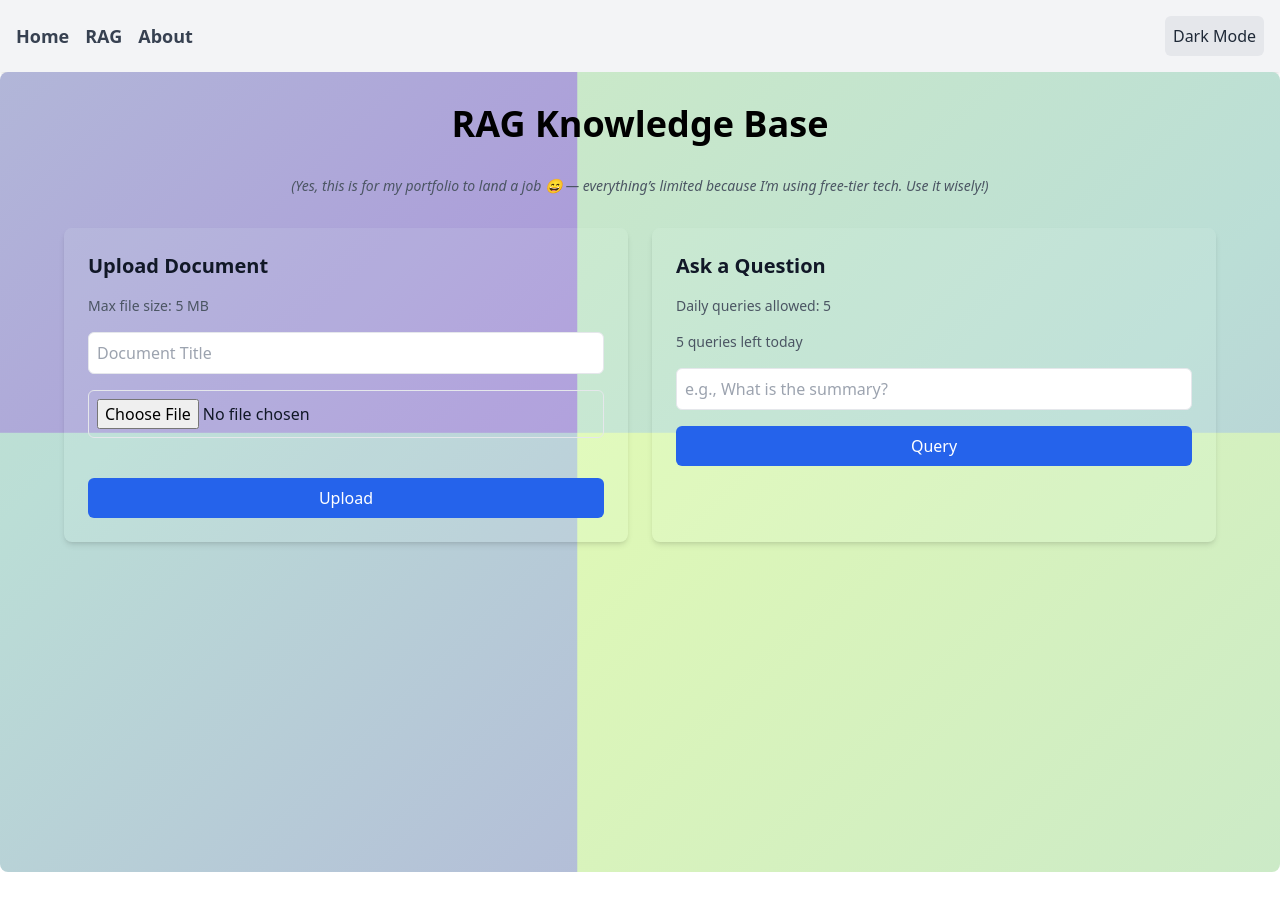
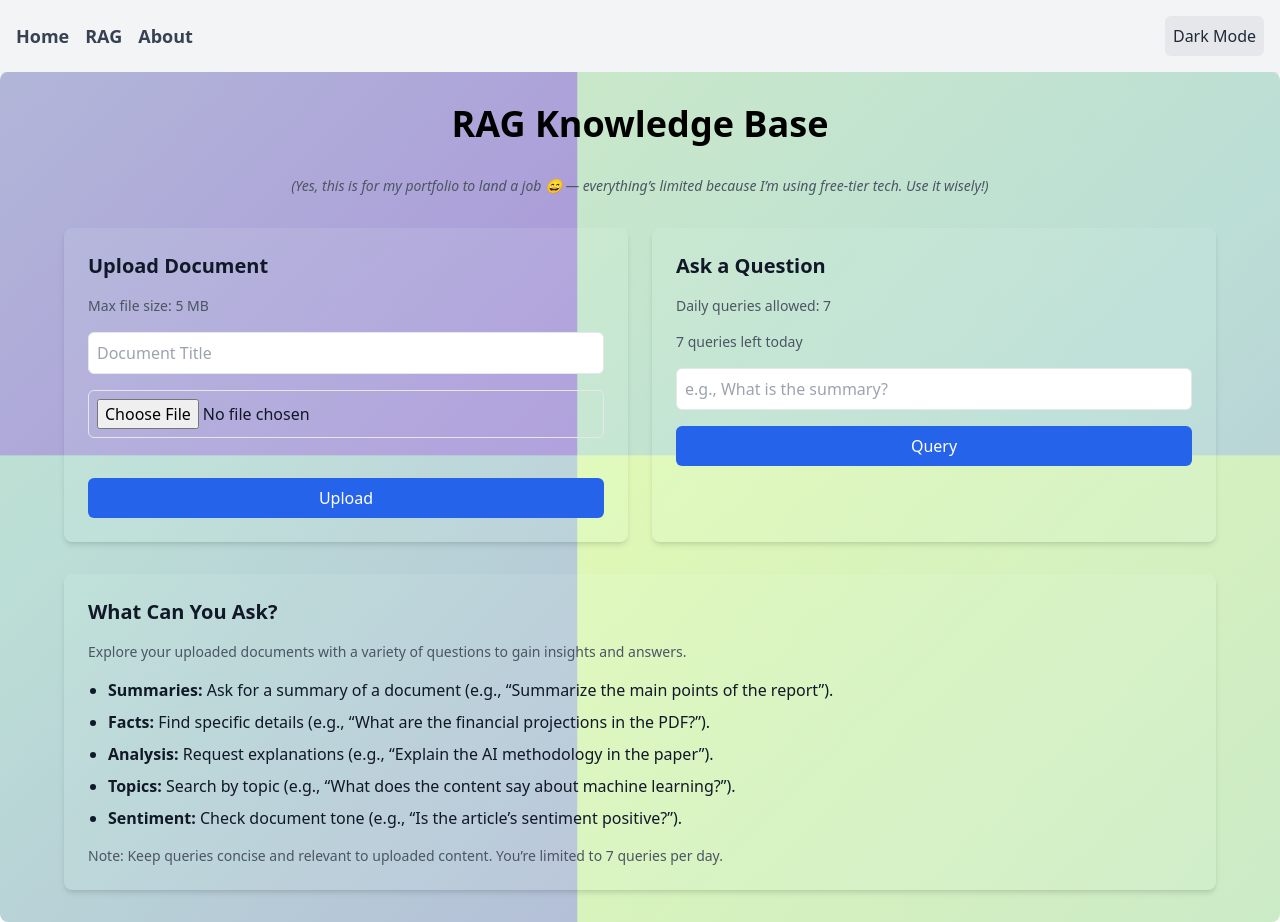
Before and after one commit to Gokulkiran418/rag-document-retrieval, a Next.js app: page /rag in a window 1280 px wide. Before the commit the page ends 872 px from the top, so only its background shows below. Built offline with nearby package versions, Linux system fonts and the light colour scheme.

Commit message:
Add how to use card for UX

```diff
--- a/src/app/rag/page.tsx
+++ b/src/app/rag/page.tsx
@@ -1,11 +1,7 @@
+// src/app/rag/page.tsx
 "use client";
 
-import {
-  useState,
-  useEffect,
-  useLayoutEffect,
-  useRef,
-} from "react";
+import { useState, useEffect, useLayoutEffect, useRef } from "react";
 import gsap from "gsap";
 import { ScrollTrigger } from "gsap/ScrollTrigger";
 import { useTheme } from "../../context/ThemeContext";
@@ -15,7 +11,7 @@ gsap.registerPlugin(ScrollTrigger);
 
 // Cost-control constants
 const MAX_FILE_SIZE = 5 * 1024 * 1024; // 5 MB
-const MAX_QUERIES_PER_DAY = 5;
+const MAX_QUERIES_PER_DAY = 7;
 
 export default function RagPage() {
   const { gradientColors } = useTheme();
@@ -36,9 +32,13 @@ export default function RagPage() {
   const [error, setError] = useState<string | null>(null);
   const [isUploading, setIsUploading] = useState(false);
   const [isQuerying, setIsQuerying] = useState(false);
+  const [dailyQueryCount, setDailyQueryCount] = useState(0);
 
-  // daily query count
-  const [dailyQueryCount, setDailyQueryCount] = useState(0);
+  const bgRef = useRef<HTMLDivElement>(null);
+  const cardRef = useRef<HTMLDivElement>(null);
+  const spinnerRef = useRef<HTMLDivElement>(null);
+  const progressBarRef = useRef<HTMLDivElement>(null);
+  const tweenRef = useRef<Tween | null>(null);
 
   // Load daily query count from localStorage
   useEffect(() => {
@@ -65,19 +65,12 @@ export default function RagPage() {
     );
   }, [dailyQueryCount]);
 
-  const bgRef = useRef<HTMLDivElement>(null);
-  const cardRef = useRef<HTMLDivElement>(null);
-  const spinnerRef = useRef<HTMLDivElement>(null);
-  const progressBarRef = useRef<HTMLDivElement>(null);
-  const tweenRef = useRef<Tween | null>(null);
-
+  // Background gradient animation
   useEffect(() => {
     if (!bgRef.current) return;
     tweenRef.current?.kill();
 
-    bgRef.current.style.background = `linear-gradient(135deg, ${gradientColors.join(
-      ", "
-    )})`;
+    bgRef.current.style.background = `linear-gradient(135deg, ${gradientColors.join(", ")})`;
     bgRef.current.style.backgroundSize = "200% 200%";
     bgRef.current.style.backgroundPosition = "0% 0%";
 
@@ -96,16 +89,17 @@ export default function RagPage() {
     };
   }, [gradientColors]);
 
+  // Card animations
   useLayoutEffect(() => {
     const ctx = gsap.context(() => {
       if (cardRef.current) {
         gsap.fromTo(
           cardRef.current.children,
-          { opacity: 0, x: -50 },
+          { opacity: 0, x: (index) => (index === 2 ? 50 : -50) }, // Slide query types card from right
           {
             opacity: 1,
             x: 0,
-            duration: 1,
+            duration: 2,
             stagger: 0.3,
             ease: "power2.out",
             scrollTrigger: {
@@ -122,6 +116,7 @@ export default function RagPage() {
     return () => ctx.revert();
   }, []);
 
+  // Spinner animation (remove Tailwind animate-spin to avoid conflict)
   useEffect(() => {
     if ((isUploading || isQuerying) && spinnerRef.current) {
       gsap.to(spinnerRef.current, {
@@ -185,9 +180,7 @@ export default function RagPage() {
       return;
     }
     if (dailyQueryCount >= MAX_QUERIES_PER_DAY) {
-      setError(
-        `Daily query limit reached (${MAX_QUERIES_PER_DAY}). Try again tomorrow.`
-      );
+      setError(`Daily query limit reached (${MAX_QUERIES_PER_DAY}). Try again tomorrow.`);
       return;
     }
     setError(null);
@@ -224,11 +217,7 @@ export default function RagPage() {
 
   return (
     <div className="relative p-6 lg:p-8 min-h-screen overflow-hidden">
-      <div
-        ref={bgRef}
-        className="absolute inset-0 rounded-lg"
-        style={{ zIndex: -1 }}
-      />
+      <div ref={bgRef} className="absolute inset-0 rounded-lg" style={{ zIndex: -1 }} />
 
       <div ref={cardRef} className="relative z-10 max-w-6xl mx-auto space-y-8">
         <h1 className="text-4xl font-bold dark:text-white text-center">
@@ -242,7 +231,6 @@ export default function RagPage() {
         <div className="flex flex-col lg:flex-row gap-6">
           {/* Upload Section */}
           <section className="flex-1 p-6 rounded-lg shadow-md bg-cardcolor-light/10 dark:bg-cardcolor-dark/10 space-y-4 text-text-light dark:text-text-dark">
-
             <h2 className="text-xl font-semibold">Upload Document</h2>
             <p className="text-sm text-gray-600 dark:text-gray-400">
               Max file size: {Math.floor(MAX_FILE_SIZE / (1024 * 1024))} MB
@@ -269,16 +257,15 @@ export default function RagPage() {
               >
                 {isUploading ? "Uploading..." : "Upload"}
               </button>
-
               {isUploading && (
                 <div className="flex justify-center mt-4">
                   <div
-                    className="w-8 h-8 border-4 border-t-blue-500 border-gray-300 rounded-full animate-spin"
+                    ref={spinnerRef}
+                    className="w-8 h-8 border-4 border-t-blue-500 border-gray-300 rounded-full"
                   />
                 </div>
               )}
             </form>
-
             {uploadResponse && (
               <div className="mt-4 p-4 bg-green-100 border border-green-500 rounded-md text-black">
                 <p>
@@ -316,14 +303,15 @@ export default function RagPage() {
               >
                 {isQuerying ? "Querying..." : "Query"}
               </button>
-
               {isQuerying && (
                 <div className="flex justify-center mt-4">
-                  <div className="w-8 h-8 border-4 border-t-blue-500 border-gray-300 rounded-full animate-spin" />
+                  <div
+                    ref={spinnerRef}
+                    className="w-8 h-8 border-4 border-t-blue-500 border-gray-300 rounded-full"
+                  />
                 </div>
               )}
             </form>
-
             {queryResponse && (
               <div className="response-section mt-4 p-4 bg-green-100 border border-green-500 rounded-md text-black">
                 <h3 className="text-lg font-semibold">Answer</h3>
@@ -341,6 +329,24 @@ export default function RagPage() {
           </section>
         </div>
 
+        {/* New Query Types Card */}
+        <section className="p-6 rounded-lg shadow-md bg-cardcolor-light/10 dark:bg-cardcolor-dark/10 space-y-4 text-text-light dark:text-text-dark">
+          <h2 className="text-xl font-semibold">What Can You Ask?</h2>
+          <p className="text-sm text-gray-600 dark:text-gray-400">
+            Explore your uploaded documents with a variety of questions to gain insights and answers.
+          </p>
+          <ul className="list-disc pl-5 space-y-2">
+            <li><strong>Summaries:</strong> Ask for a summary of a document (e.g., “Summarize the main points of the report”).</li>
+            <li><strong>Facts:</strong> Find specific details (e.g., “What are the financial projections in the PDF?”).</li>
+            <li><strong>Analysis:</strong> Request explanations (e.g., “Explain the AI methodology in the paper”).</li>
+            <li><strong>Topics:</strong> Search by topic (e.g., “What does the content say about machine learning?”).</li>
+            <li><strong>Sentiment:</strong> Check document tone (e.g., “Is the article’s sentiment positive?”).</li>
+          </ul>
+          <p className="text-sm text-gray-600 dark:text-gray-400">
+            Note: Keep queries concise and relevant to uploaded content. You’re limited to {MAX_QUERIES_PER_DAY} queries per day.
+          </p>
+        </section>
+
         {error && (
           <div className="p-4 bg-red-100 border border-red-500 rounded-md">
             <p>{error}</p>
```
Lines whose indentation alone changed are shown as unchanged.
